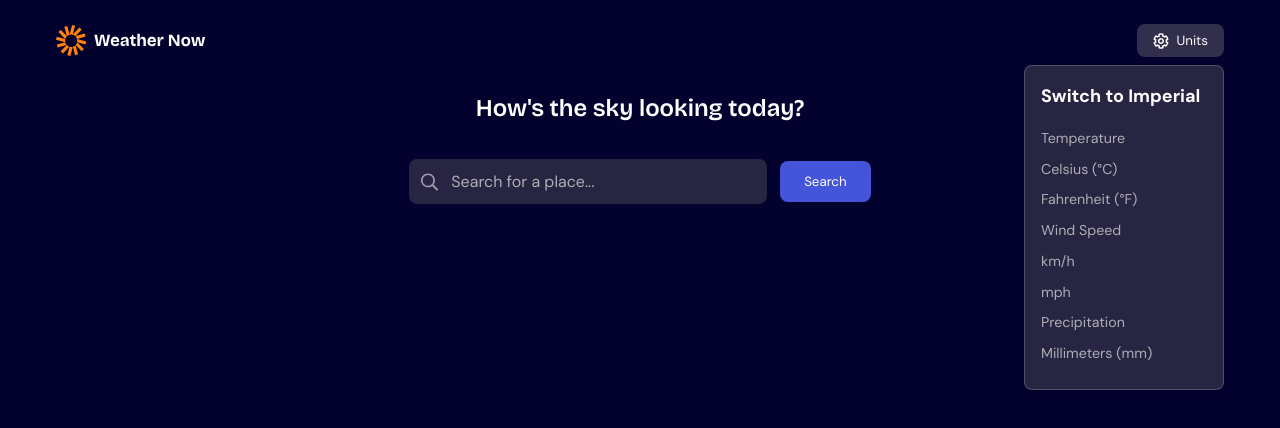
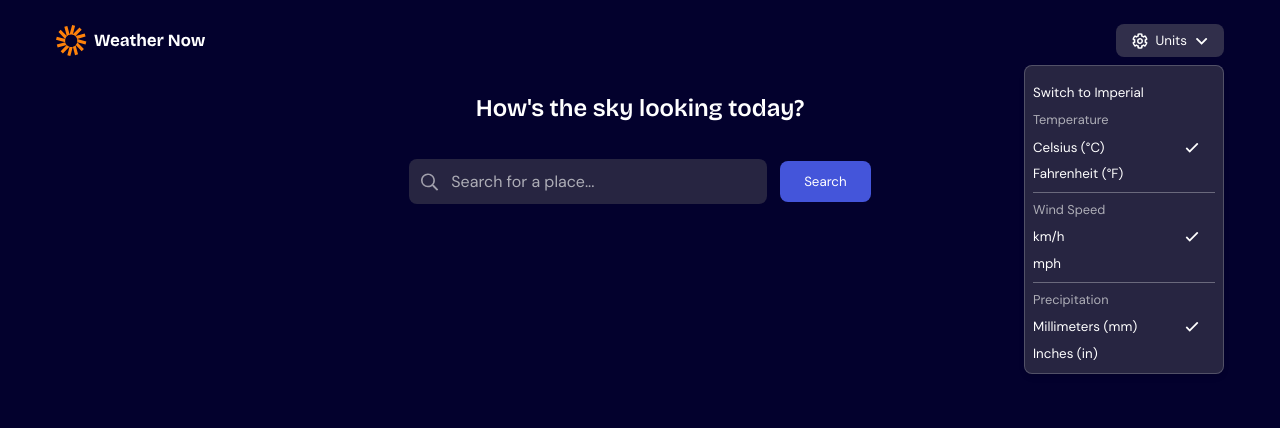
Before and after one commit to Sussana7/weather-app, a React (Vite) app in the folder weather-app/: page / in a window 1280 px wide. Both pictures are taken after a click on the button "Units". Shown: the top 428 px of the page. Built offline with nearby package versions, Linux system fonts and the light colour scheme.

Commit message:
update the the unit dropdown

```diff
--- a/weather-app/src/App.css
+++ b/weather-app/src/App.css
@@ -52,6 +52,7 @@ main {
   margin: 0;
 }
 
+/* UNIT DROPDOWN STYLES  */
 .units-container {
   position: relative;
 }
@@ -63,7 +64,7 @@ main {
   background: hsl(243, 27%, 20%);
   border: 1px solid rgba(255, 255, 255, 0.2);
   border-radius: 0.5rem;
-  padding: 1rem;
+  padding: 0.5rem;
   min-width: 200px;
   margin-top: 0.5rem;
   box-shadow: 0 4px 6px -1px rgba(0, 0, 0, 0.1);
@@ -76,11 +77,52 @@ main {
   font-family: "DM Sans", system-ui, -apple-system, sans-serif;
 }
 
-.units-dropdown p {
+.imperial-switch {
+  color: hsl(0, 0%, 100%);
+  background: transparent;
+  border: none;
+  cursor: pointer;
+  padding: 0.6rem 0;
+  width: 100%;
+  text-align: left;
+}
+
+.unit-category {
+  color: hsl(240, 6%, 70%);
+  font-size: 0.8rem;
+}
+
+.unit-option {
+  display: flex;
+  justify-content: space-between;
+  align-items: center;
+  color: hsl(0, 0%, 100%);
+  background: transparent;
+  cursor: pointer;
+  padding: 0.4rem 1rem 0.1rem 0rem;
+  width: 100%;
+  border-radius: 4px;
+  margin: 0.1rem 0;
+}
+
+.unit-option.selected {
+  background: hsl(243, 23%, 30%);
+}
+
+.unit-option:hover {
+  background: hsl(243, 23%, 30%);
+  padding: 0.4rem;
+}
+
+.checkmark {
+  margin-left: 1rem; /* The space between text and checkmark */
+}
+
+.separator {
+  height: 0.1px;
+  background: hsl(240, 6%, 70%);
   margin: 0.5rem 0;
-  color: hsl(240, 6%, 70%);
-  font-size: 0.889rem;
-  font-family: "DM Sans", system-ui, -apple-system, sans-serif;
+  opacity: 0.5;
 }
 
 /* SEARCHSECTION STYLES */
--- a/weather-app/src/components/Header.jsx
+++ b/weather-app/src/components/Header.jsx
@@ -1,11 +1,21 @@
-import { useState } from 'react'
+import { useState } from "react";
 
 function Header() {
-  const [isDropdownOpen, setIsDropdownOpen] = useState(false)
+  const [isDropdownOpen, setIsDropdownOpen] = useState(false);
+  const [selectedTemp, setSelectedTemp] = useState("celsius");
+  const [selectedWind, setSelectedWind] = useState("kmh");
+  const [selectedPrecip, setSelectedPrecip] = useState("mm");
 
   const toggleDropdown = () => {
-    setIsDropdownOpen(!isDropdownOpen)
-  }
+    setIsDropdownOpen(!isDropdownOpen);
+  };
+
+  // Function to switch all units to Imperial
+  const switchToImperial = () => {
+    setSelectedTemp("fahrenheit");
+    setSelectedWind("mph");
+    setSelectedPrecip("inches");
+  };
 
   return (
     <header className="header">
@@ -17,24 +27,65 @@ function Header() {
         <button className="units-btn" onClick={toggleDropdown}>
           <img src="/assets/images/icon-units.svg" alt="units" />
           <span>Units</span>
+          <img src="/assets/images/icon-dropdown.svg" alt="arrow down" />
         </button>
 
         {isDropdownOpen && (
           <div className="units-dropdown">
-            <h3>Switch to Imperial</h3>
-            <p>Temperature</p>
-            <p>Celsius (°C)</p>
-            <p>Fahrenheit (°F)</p>
-            <p>Wind Speed</p>
-            <p>km/h</p>
-            <p>mph</p>
-            <p>Precipitation</p>
-            <p>Millimeters (mm)</p>
+            <button className="imperial-switch" onClick={switchToImperial}>
+              Switch to Imperial
+            </button>
+
+            <p className="unit-category">Temperature</p>
+            <button className="unit-option" onClick={() => setSelectedTemp("celsius")}>
+              Celsius (°C)
+              {selectedTemp === "celsius" && (
+                <img src="/assets/images/icon-checkmark.svg" alt="selected" />
+              )}
+            </button>
+            <button className="unit-option" onClick={() => setSelectedTemp("fahrenheit")}>
+              Fahrenheit (°F)
+              {selectedTemp === "fahrenheit" && (
+                <img src="/assets/images/icon-checkmark.svg" alt="selected" />
+              )}
+            </button>
+
+              <div className="separator"></div>
+
+            <p className="unit-category">Wind Speed</p>
+            <button className="unit-option" onClick={() => setSelectedWind("kmh")}>
+              km/h
+              {selectedWind === "kmh" && (
+                <img src="/assets/images/icon-checkmark.svg" alt="selected" />
+              )}
+            </button>
+            <button className="unit-option" onClick={() => setSelectedWind("mph")}>
+              mph
+              {selectedWind === "mph" && (
+                <img src="/assets/images/icon-checkmark.svg" alt="selected" />
+              )}
+            </button>
+
+            <div className="separator"></div>
+
+            <p className="unit-category">Precipitation</p>
+            <button className="unit-option" onClick={() => setSelectedPrecip("mm")}>
+              Millimeters (mm)
+              {selectedPrecip === "mm" && (
+                <img src="/assets/images/icon-checkmark.svg" alt="selected" />
+              )}
+            </button>
+            <button className="unit-option" onClick={() => setSelectedPrecip("inches")}>
+              Inches (in)
+              {selectedPrecip === "inches" && (
+                <img src="/assets/images/icon-checkmark.svg" alt="selected" />
+              )}
+            </button>
           </div>
         )}
       </div>
     </header>
-  )
+  );
 }
 
 export default Header;
```
